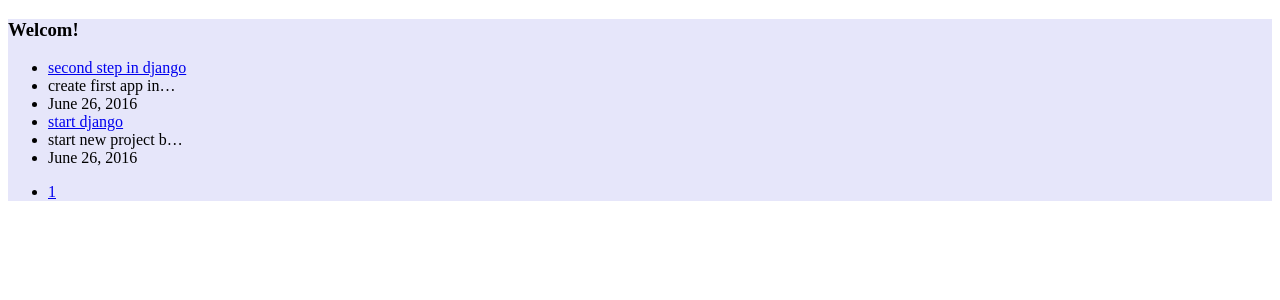
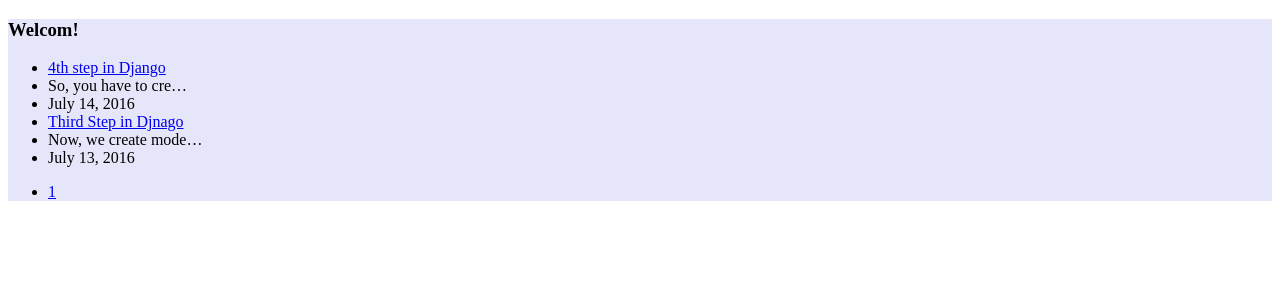
Before and after one commit to lxfariba/myweblog, a Django app: page / in a window 1280 px wide. Shown: the top 300 px of the page. Run offline with Django 3.2, Linux system fonts and the light colour scheme; data comes from the database, SQL or seed files in the repository.

Commit message:
change fixtures

```diff
--- a/templates/index.html
+++ b/templates/index.html
@@ -33,13 +33,13 @@
 		</div>
 		{% endif%}
         <div>
-            {% if contents_list%}
+{#            {% if contents_list%}#}
 {#                {% for con in contents_list %}#}
-                    <ul>
-                        <li><a href="{{con.subject }}">July</a></li>
-                    </ul>
+{#                    <ul>#}
+{#                        <li><a href="{{con.subject }}">July</a></li>#}
+{#                    </ul>#}
 {#            {% endfor %}#}
-        {% endif %}
+{#        {% endif %}#}
         </div>
 	</div>
 {% endblock%}
--- a/weblog/fixtures/initial-data.json
+++ b/weblog/fixtures/initial-data.json
@@ -1 +1 @@
-[{"model": "weblog.content", "pk": 1, "fields": {"subject": "start django", "content": "start new project by this command in linux:\r\ndjango-admin startproject <name of project>\r\nafter that open settings.py and set time.", "publish_date": "2016-06-26"}}, {"model": "weblog.content", "pk": 2, "fields": {"subject": "second step in django", "content": "create first app in your project.\r\nopen terminal window and type:\r\npython manage.py startapp <nameofapp>", "publish_date": "2016-06-26"}}]
+[{"model": "weblog.content", "pk": 1, "fields": {"subject": "start django", "content": "start new project by this command in linux:\r\ndjango-admin startproject <name of project>\r\nafter that open settings.py and set time.", "publish_date": "2016-06-26"}}, {"model": "weblog.content", "pk": 2, "fields": {"subject": "second step in django", "content": "create first app in your project.\r\nopen terminal window and type:\r\npython manage.py startapp <nameofapp>", "publish_date": "2016-06-26"}}, {"model": "weblog.content", "pk": 3, "fields": {"subject": "Third Step in Djnago", "content": "Now, we create models.In models.py create models.\r\nBefore creation notice to type of fields in models for objects.", "publish_date": "2016-07-13"}}, {"model": "weblog.content", "pk": 4, "fields": {"subject": "4th step in Django", "content": "So, you have to create view to display what's thing do you want to show.", "publish_date": "2016-07-14"}}]
--- a/weblog/views.py
+++ b/weblog/views.py
@@ -6,7 +6,7 @@ from django.db.models import Q
 
 
 def home(request):
-    content_list = Content.objects.all().order_by('-id')
+    content_list = Content.objects.filter(publish_date__range=['2016-07-01', '2016-08-01']).all().order_by('-id')
     paginator = Paginator(content_list, 5)
     try:
         page = int(request.GET.get('page', '1'))
@@ -19,7 +19,7 @@ def home(request):
 
     contents_list = Content.objects.filter(publish_date__range=['2016-07-01','2016-08-01'])
 
-    return render(request, 'index.html', {'contents':contents,'contents_list':contents_list})
+    return render(request, 'index.html', {'contents':contents})
 
 
 # def archive(request, arc):
```
